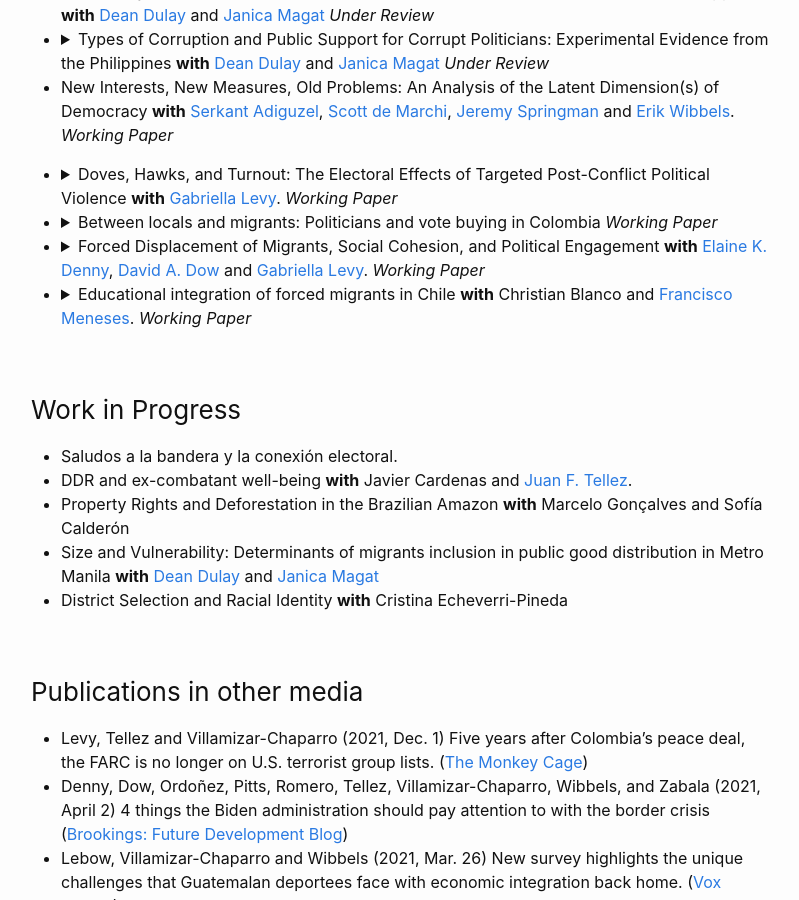
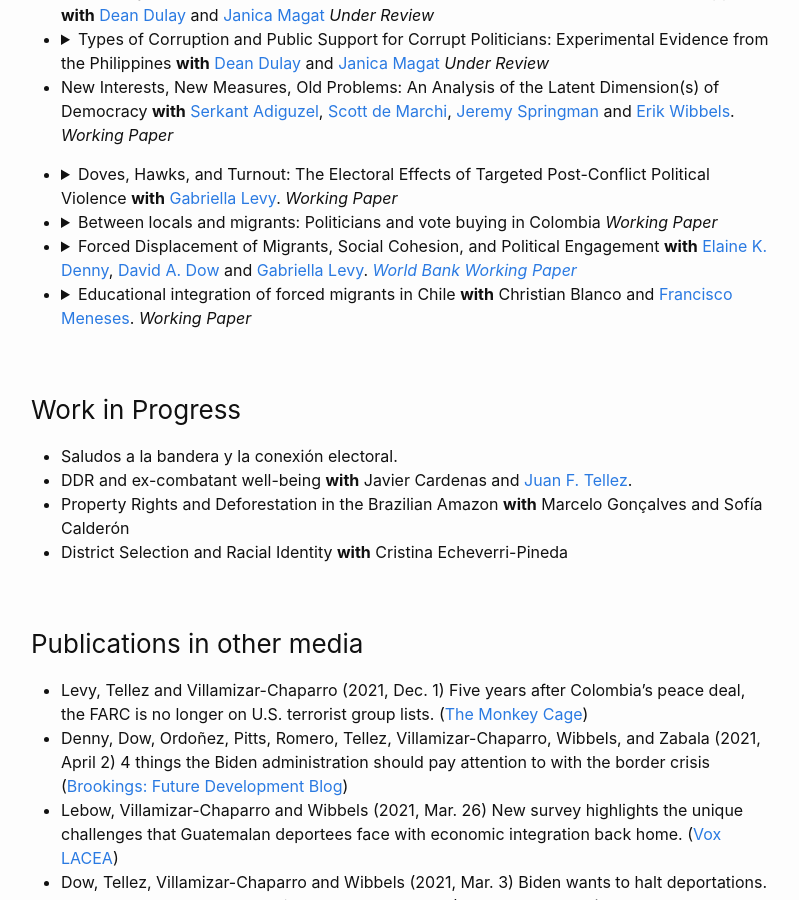
Before and after one commit to MateoVillamizarChaparro/MateoVillamizarChaparro.github.io, a Jekyll site: the page built from publications.md, in a window 1280 px wide and 900 px high, scrolled down 788 px. Shown: the whole window, without its empty margins (239-1038 px from the left). Built offline with Jekyll 4.4.1, drawn with Linux system fonts in a browser that asks for light colours; our own code applies the rules of GitHub Pages for plain Markdown files.

Commit message:
Update publications.md

```diff
--- a/publications.md
+++ b/publications.md
@@ -50,7 +50,7 @@ title: Research
     {::options parse_block_html="false" /}
 
   - {::options parse_block_html="true" /}
-    <details><summary markdown="span"> Forced Displacement of Migrants, Social Cohesion, and Political Engagement **with** [Elaine K. Denny](https://faculty.ucmerced.edu/edenny/), [David A. Dow](https://sites.google.com/view/davidadow/home) and [Gabriella Levy](https://gabriellalevy.net/). *Working Paper* </summary>
+    <details><summary markdown="span"> Forced Displacement of Migrants, Social Cohesion, and Political Engagement **with** [Elaine K. Denny](https://faculty.ucmerced.edu/edenny/), [David A. Dow](https://sites.google.com/view/davidadow/home) and [Gabriella Levy](https://gabriellalevy.net/). [*World Bank Working Paper*](http://documents1.worldbank.org/curated/en/099730304262235605/pdf/IDU02026f74207fd304e610a1160b8141ae76d28.pdf) </summary>
     <p> <sub>
     **Abstract:** How does extortion experienced during the migration journey affect the civic engagement of deported migrants returned to their home country?  More broadly, how does extortion affect political participation? We know very little about either the political behavior of returnees or about how coercive economic shocks experienced during migration affect subsequent levels of political participation. Furthermore, existing literature on how victimization affects political participation is inconclusive, particularly when combined with existing work on economic insecurity. Studying deported migrants and the quasi-random experience of extortion enables us to address the endogeneity that often confounds these analyses. This approach allows us to isolate the impact of extortion on political action from potentially confounding factors related to local security or corruption. Using a novel dataset from Guatemalan migrants returned to Guatemala by the U.S. government, we find that extortion has a direct, positive relationship with multiple forms of civic action, and that, at least in this context, the mobilizing effects of economic hardship outweigh the potentially demobilizing effects of fear of crime.
     </sub> </p>
@@ -69,7 +69,6 @@ title: Research
   - Saludos a la bandera y la conexión electoral.
   - DDR and ex-combatant well-being **with** Javier Cardenas and [Juan F. Tellez](https://juanftellez.com/).
   - Property Rights and Deforestation in the Brazilian Amazon **with** Marcelo Gonçalves and Sofía Calderón
-  - Size and Vulnerability: Determinants of migrants inclusion in public good distribution in Metro Manila **with** [Dean Dulay](https://www.deandulay.com/) and [Janica Magat](https://janicamagat.com/)
   - District Selection and Racial Identity **with** Cristina Echeverri-Pineda
 
 ### Publications in other media
```
